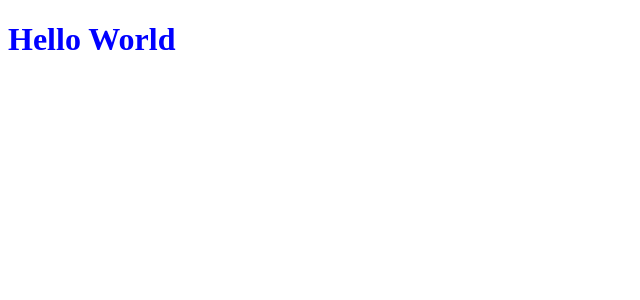
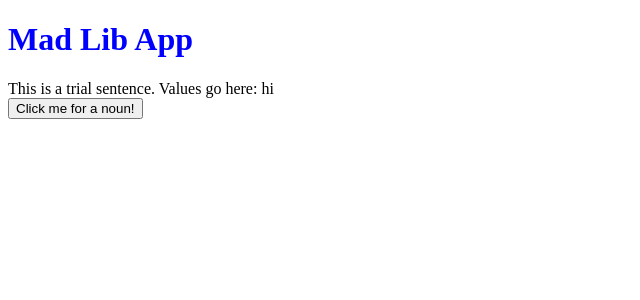
Before and after one commit to austinbhan/cover-letter-madlibs, a React app: page / in a window 1280 px wide. Shown: the top 300 px of the page, without its empty margins (0-640 px from the left). Built offline with nearby package versions, Linux system fonts and the light colour scheme.

Commit message:
usestate values created

```diff
--- a/src/app.jsx
+++ b/src/app.jsx
@@ -1,13 +1,21 @@
 import {
   BrowserRouter as Router,
 } from 'react-router-dom';
-
 import '../src/app.css';
+import { useState } from 'react';
 
 export default function App() {
+  const [testValue, setTestValue] = useState('hi');
+
+  function noun() {
+    setTestValue('apple');
+  }
+
   return(
     <Router>
-      <h1>Hello World</h1>
+      <h1>Mad Lib App</h1>
+      <div>This is a trial sentence. Values go here: {testValue}</div>
+      <button onClick={noun}>Click me for a noun!</button>
     </Router>
   );
 }
```
Also changed, not shown: 1 other file (tests, documents, lock files or other folders).
